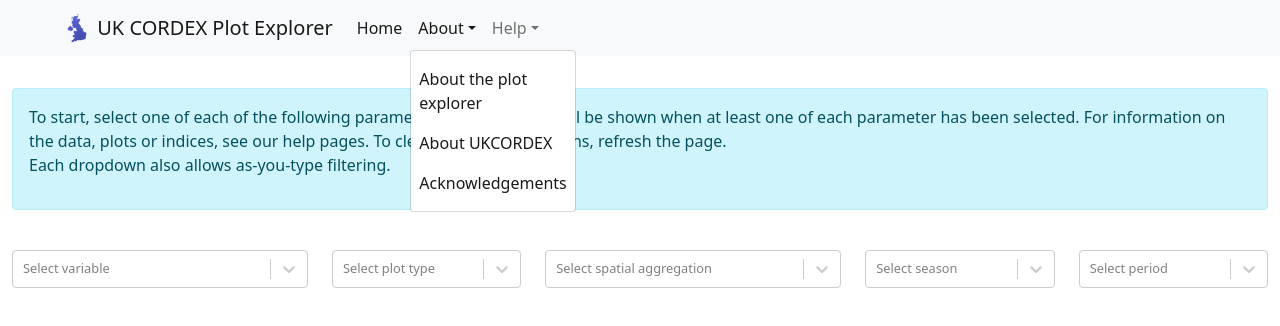
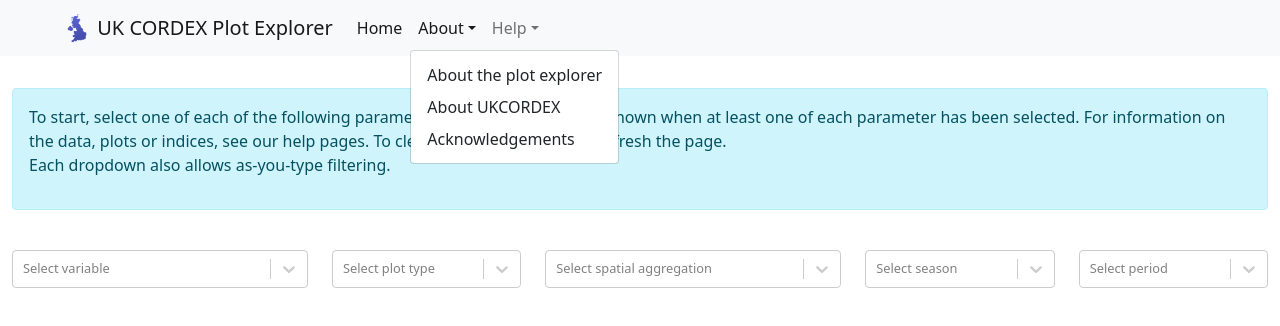
Before and after one commit to UCL/UKCORDEX-plot-explorer-dev, a React (Create React App) app: page / in a window 1280 px wide. Both pictures are taken after a click on the button "About". Shown: the top 326 px of the page. Built offline with nearby package versions, Linux system fonts and the light colour scheme.

Commit message:
updated dropdown components

```diff
--- a/src/components/MenuHeader.js
+++ b/src/components/MenuHeader.js
@@ -37,13 +37,13 @@
 
           <NavDropdown title="About" id="basic-nav-dropdown">
             <LinkContainer to="/about-explorer">
-              <Nav.Link>About the plot explorer</Nav.Link>
+              <NavDropdown.Item>About the plot explorer</NavDropdown.Item>
             </LinkContainer>{" "}
             <LinkContainer to="/about">
-              <Nav.Link>About UKCORDEX</Nav.Link>
+              <NavDropdown.Item>About UKCORDEX</NavDropdown.Item>
             </LinkContainer>
             <LinkContainer to="/acknowledgements">
-              <Nav.Link>Acknowledgements</Nav.Link>
+              <NavDropdown.Item>Acknowledgements</NavDropdown.Item>
             </LinkContainer>
           </NavDropdown>
           <NavDropdown title="Help" id="basic-nav-dropdown">
```
